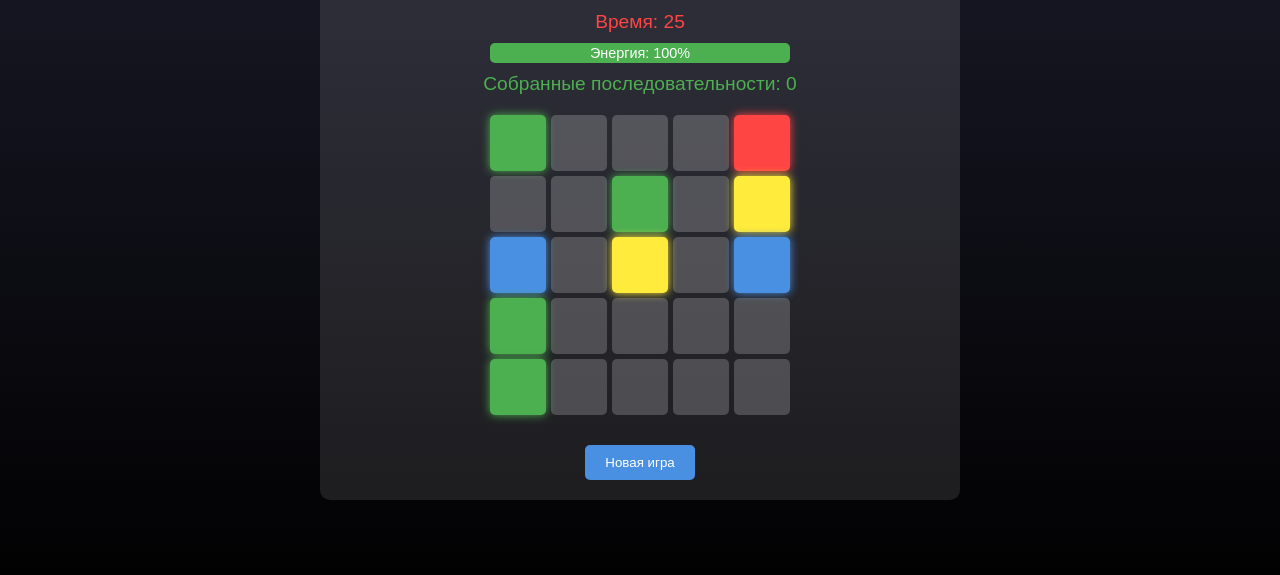
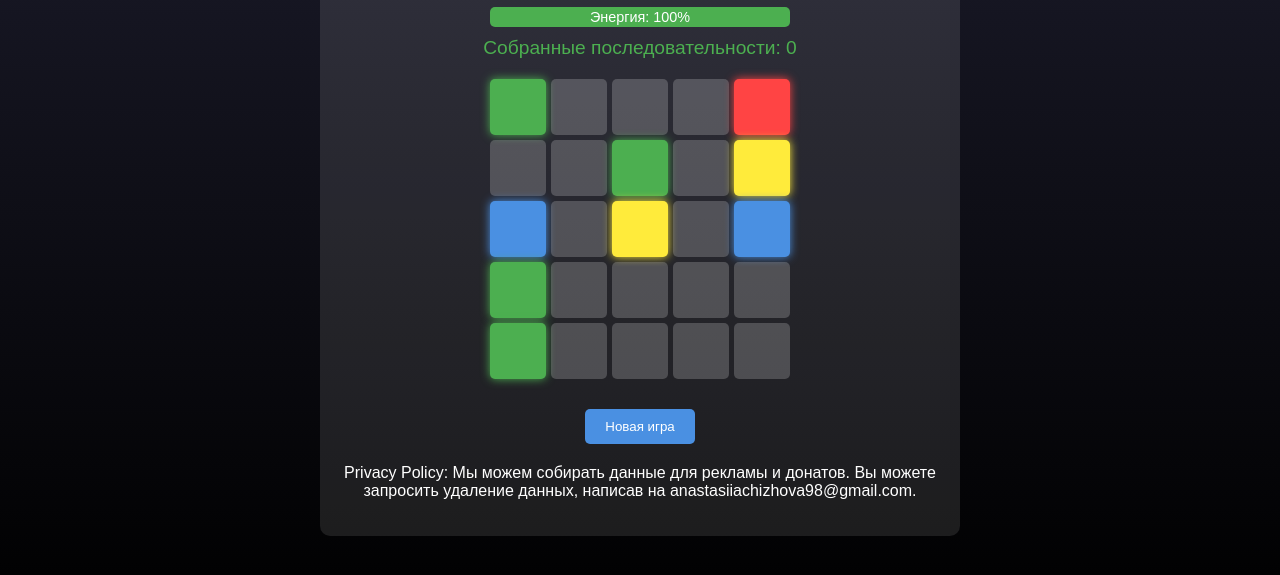
Before and after one commit to AnastasiaChizhova1/Space-Energy-Collector, a website: page index.html in a window 1280 px wide. Shown: the part 239-814 px from the top of the page. Drawn offline with Linux system fonts and the light colour scheme.

Commit message:
Update index.html

```diff
--- a/index.html
+++ b/index.html
@@ -18,6 +18,10 @@
         <div id="sequence"></div>
         <div id="gameBoard"></div>
         <button onclick="startGame()">Новая игра</button>
+        <div id="ad-container" style="margin-top: 20px;"></div>
+        <footer>
+            <p>Privacy Policy: Мы можем собирать данные для рекламы и донатов. Вы можете запросить удаление данных, написав на anastasiiachizhova98@gmail.com.</p>
+        </footer>
     </div>
     <script src="game.js"></script>
 </body>
```
